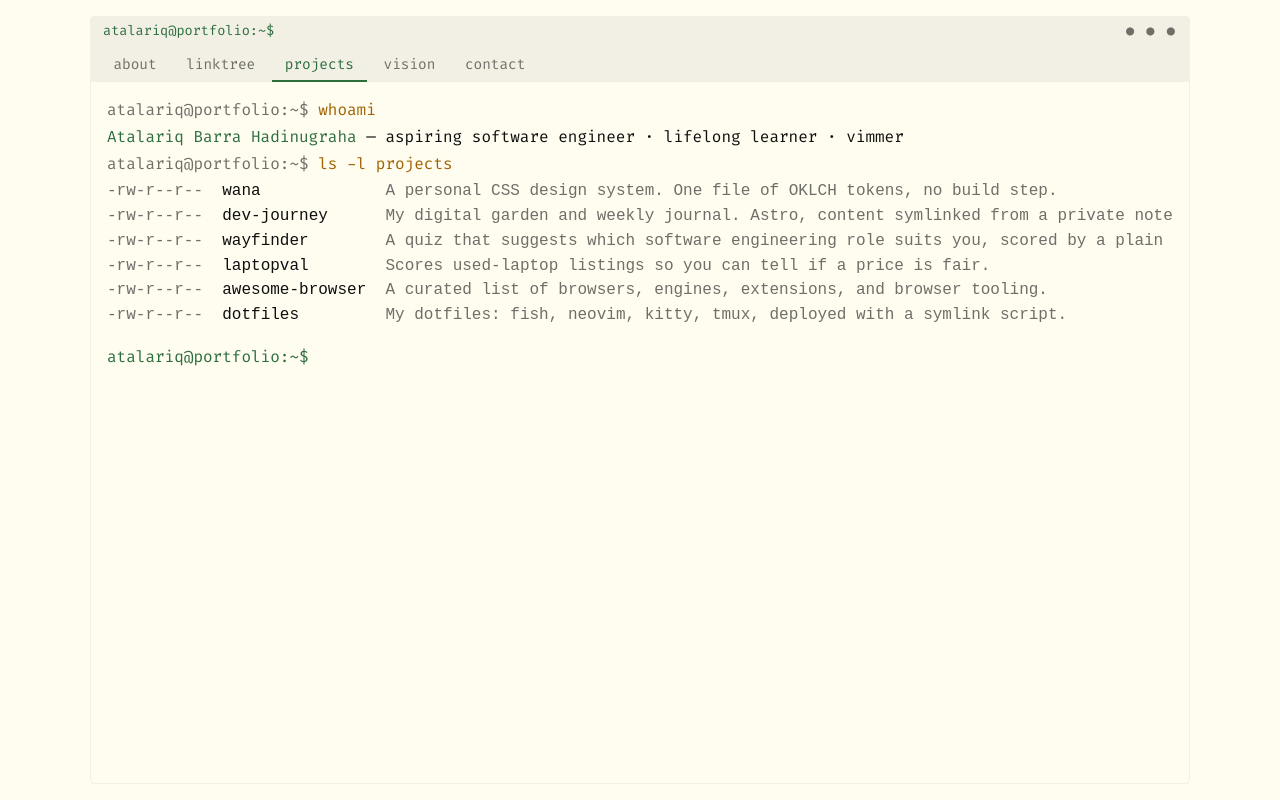
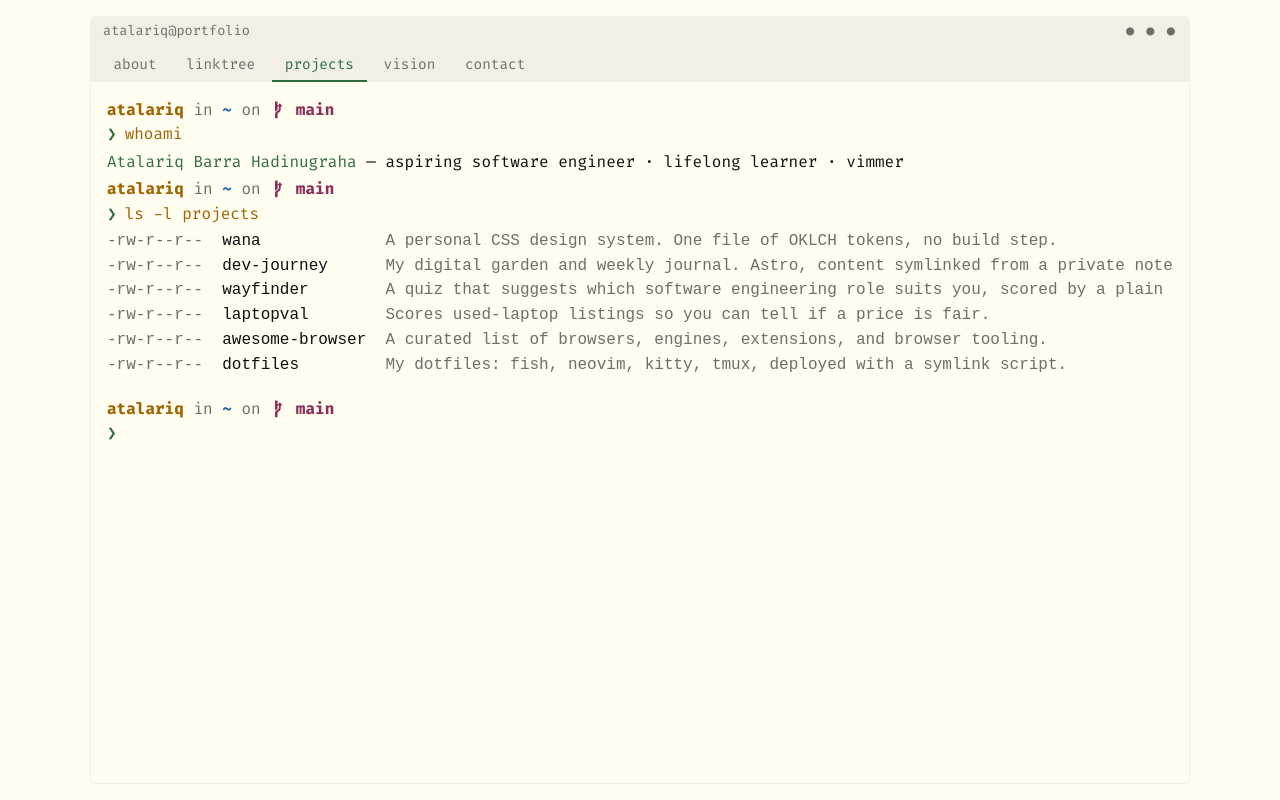
Before and after one commit to atalariq/atalariq.github.io, a website: page index.html in a window 1280 px wide. Both pictures are taken after a click on the tab "projects". Drawn offline with Linux system fonts and the light colour scheme.

Commit message:
feat(prompt): two-line starship prompt with error-state caret

```diff
--- a/index.html
+++ b/index.html
@@ -42,8 +42,10 @@
     <main id="terminal" class="terminal" aria-label="terminal portfolio">
       <!-- Title bar -->
       <header class="titlebar">
-        <span class="prompt-label">atalariq@portfolio:~$</span>
+        <span class="window-title">atalariq@portfolio</span>
+        <span class="titlebar-right">
           <span class="titlebar-dots" aria-hidden="true">● ● ●</span>
+        </span>
       </header>
 
       <!-- Tab bar -->
@@ -107,8 +109,10 @@
 
         <!-- Prompt: follows the output, scrolls with it -->
         <form id="prompt-form" class="promptbar" autocomplete="off">
-          <label for="prompt-input" class="prompt-label"
-            >atalariq@portfolio:~$</label
+          <div class="prompt-info" id="prompt-info"></div>
+          <div class="prompt-line">
+            <label for="prompt-input" class="prompt-char" id="prompt-char"
+              >❯</label
             >
             <input
               id="prompt-input"
@@ -121,6 +125,7 @@
               autocorrect="off"
               spellcheck="false"
             />
+          </div>
         </form>
       </div>
     </main>
--- a/style.css
+++ b/style.css
@@ -160,16 +160,21 @@ a:focus {
   color: var(--muted);
   font-size: 0.85rem;
 }
-.titlebar .prompt-label {
+.window-title {
+  color: var(--muted);
   overflow: hidden;
   text-overflow: ellipsis;
   white-space: nowrap;
 }
+.titlebar-right {
+  display: flex;
+  align-items: center;
+  gap: var(--space-s);
+  flex: 0 0 auto;
+}
 .titlebar-dots {
   color: var(--muted);
   letter-spacing: 0.15em;
-  flex: 0 0 auto;
-  padding-left: var(--space-s);
 }
 
 /* ============================ Tab bar ============================ */
@@ -298,13 +303,40 @@ pre {
 /* The prompt is the last line of the scroll log, not a fixed bar. */
 .promptbar {
   display: flex;
+  flex-direction: column;
+  gap: 0.1rem;
+  margin-top: 0.2rem;
+}
+.prompt-line {
+  display: flex;
   align-items: baseline;
   gap: 0.5rem;
-  margin-top: 0.2rem;
 }
-.prompt-label {
+.prompt-char {
   color: var(--accent);
+  font-weight: 700;
   white-space: nowrap;
+}
+.prompt-char.is-error {
+  color: var(--error);
+}
+.seg-user {
+  color: var(--warning);
+  font-weight: 700;
+}
+.seg-op {
+  color: var(--muted);
+}
+.seg-dir {
+  color: var(--info);
+  font-weight: 700;
+}
+.seg-git {
+  color: var(--magenta);
+  font-weight: 700;
+}
+.cmd {
+  color: var(--warning);
 }
 .prompt-input {
   flex: 1 1 auto;
--- a/terminal.js
+++ b/terminal.js
@@ -88,10 +88,12 @@ export function appendOutput(doc, html) {
   out.appendChild(line);
 }
 
-export function echoPrompt(doc, promptStr, input) {
+export function echoPrompt(doc, user, cwd, input) {
   appendOutput(
     doc,
-    `<span class="dim">${escapeHtml(promptStr)}</span> <span class="yellow">${escapeHtml(input)}</span>`,
+    `<div class="prompt-info">${renderPromptInfo(user, cwd)}</div>` +
+      `<div class="prompt-line"><span class="prompt-char">❯</span> ` +
+      `<span class="cmd">${escapeHtml(input)}</span></div>`,
   );
 }
 
@@ -104,16 +106,12 @@ export function focusInput(doc) {
   if (input) input.focus();
 }
 
-/** Current prompt string, reflecting cwd: atalariq@portfolio:~/projects$ */
-function promptFor(ctx) {
-  return `${profile.user}@${profile.host}:${formatCwd(ctx.cwd)}$`;
-}
-
-/** Update every prompt label in the DOM (titlebar + input label). */
-function syncPromptLabels(ctx) {
-  ctx.doc.querySelectorAll(".prompt-label").forEach((el) => {
-    el.textContent = promptFor(ctx);
-  });
+/** Re-render the live info line and the error state of the live `❯`. */
+function syncPrompt(ctx) {
+  const info = ctx.doc.getElementById("prompt-info");
+  if (info) info.innerHTML = renderPromptInfo(profile.user, ctx.cwd);
+  const char = ctx.doc.getElementById("prompt-char");
+  if (char) char.classList.toggle("is-error", !!ctx.lastError);
 }
 
 /** Set <html data-theme>, persist, and reflect in storage. */
@@ -131,10 +129,7 @@ export function applyTheme(ctx, mode) {
 /** Apply a command descriptor to the DOM + ctx state. */
 function applyDescriptor(ctx, d) {
   if (d.clear) clearOutput(ctx.doc);
-  if (d.cd) {
-    ctx.cwd = d.cd;
-    syncPromptLabels(ctx);
-  }
+  if (d.cd) ctx.cwd = d.cd;
   if (d.theme) applyTheme(ctx, d.theme);
   if (d.tab) {
     switchTab(ctx.doc, d.tab);
@@ -162,8 +157,10 @@ function envFor(ctx) {
 export function executeCommand(ctx, rawInput) {
   const desc = runCommand(rawInput, envFor(ctx));
   if (desc === null) return; // empty input
-  echoPrompt(ctx.doc, promptFor(ctx), rawInput.trim());
+  echoPrompt(ctx.doc, profile.user, ctx.cwd, rawInput.trim());
   applyDescriptor(ctx, desc);
+  ctx.lastError = !!desc.error;
+  syncPrompt(ctx);
   ctx.history.add(rawInput);
 }
 
@@ -183,9 +180,10 @@ async function playBoot(ctx, opts) {
   }
   const line = doc.createElement("div");
   line.innerHTML =
-    `<span class="dim">${escapeHtml(promptFor(ctx))}</span> ` +
-    `<span class="yellow" id="boot-command"></span>` +
-    `<span class="cursor-inline" aria-hidden="true"></span>`;
+    `<div class="prompt-info">${renderPromptInfo(profile.user, ctx.cwd)}</div>` +
+    `<div class="prompt-line"><span class="prompt-char">❯</span> ` +
+    `<span class="cmd" id="boot-command"></span>` +
+    `<span class="cursor-inline" aria-hidden="true"></span></div>`;
   out.appendChild(line);
   const span = line.querySelector("#boot-command");
   await typeText(span, "whoami", 70, opts.schedule);
@@ -193,6 +191,8 @@ async function playBoot(ctx, opts) {
   if (cursor) cursor.remove();
   const desc = runCommand("whoami", envFor(ctx));
   applyDescriptor(ctx, desc);
+  ctx.lastError = !!desc.error;
+  syncPrompt(ctx);
   ctx.history.add("whoami");
 }
 
@@ -205,6 +205,7 @@ export function bootstrap(opts = {}) {
   const ctx = {
     doc,
     cwd: [],
+    lastError: false,
     history: new CommandHistory(),
     systemInfo: opts.systemInfo || systemInfo,
     helpText: opts.helpText || helpText,
@@ -250,7 +251,7 @@ export function bootstrap(opts = {}) {
 
   const initial = normalizeHash(win.location.hash, tabs, "about");
   switchTab(doc, initial);
-  syncPromptLabels(ctx);
+  syncPrompt(ctx);
   focusInput(doc);
 
   if (initial === "about") {
```
Also changed, not shown: test/dom-helpers.test.js (+3 -3 lines), test/execute-command.test.js (+18 -4 lines), test/markup.test.js (+2 -0 lines), test/bootstrap.test.js. Lines whose indentation alone changed are shown as unchanged.
